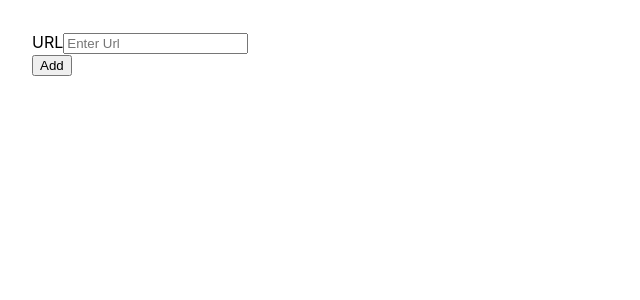
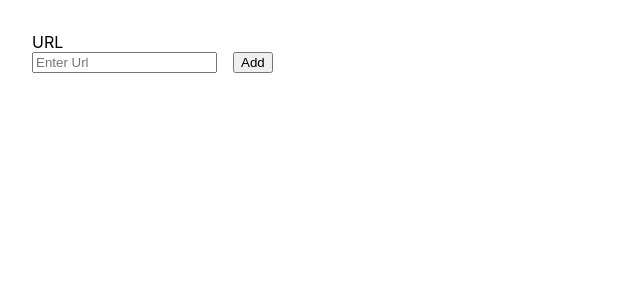
Before and after one commit to Hemsleek/RSS_FEED_READER, a React (Create React App) app: page / in a window 1280 px wide. Shown: the top 300 px of the page, without its empty margins (0-640 px from the left). Built offline with nearby package versions, Linux system fonts and the light colour scheme.

Commit message:
style: user form

```diff
--- a/src/App.css
+++ b/src/App.css
@@ -1,3 +1,16 @@
 .App {
   padding:2rem;
 }
+
+.user-form{
+  display:flex;
+  align-items: center;
+}
+.form-group{
+  display:flex;
+  flex-direction: column;
+}
+button{
+  align-self: flex-end;
+  margin-left:1rem;
+}
--- a/src/App.js
+++ b/src/App.jsx
@@ -3,7 +3,7 @@ import './App.css';
 function App() {
   return (
     <div className="App">
-      <form>
+      <form className="user-form">
         <div className="form-group">
           <label>URL</label>
           <input type="text" placeholder="Enter Url" />
```
